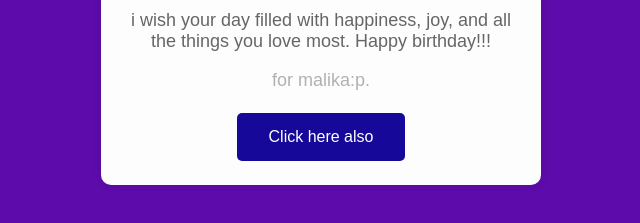
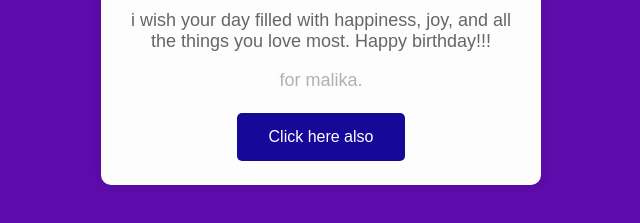
Before and after one commit to lemonzena/birthday, a plain HTML site: page index.html in a window 1280 px wide. Shown: the part 391-614 px from the top of the page, 319-959 px from the left. Drawn offline with Linux system fonts and the light colour scheme.

Commit message:
Update index.html

```diff
--- a/index.html
+++ b/index.html
@@ -54,7 +54,7 @@
         <p>wkwkwk tambah tua deh</p>
         <p>tau ni gw ultah lu :P</p>
         <p>i wish your day filled with happiness, joy, and all the things you love most. Happy birthday!!!</p>
-        <p class="less-visible">for malika:p.</p>
+        <p class="less-visible">for malika.</p>
         <button class="button" onclick="window.location.href='https://lemonzena.github.io/valentineges/'">Click here also</button>
     </div>
 </body>
```
